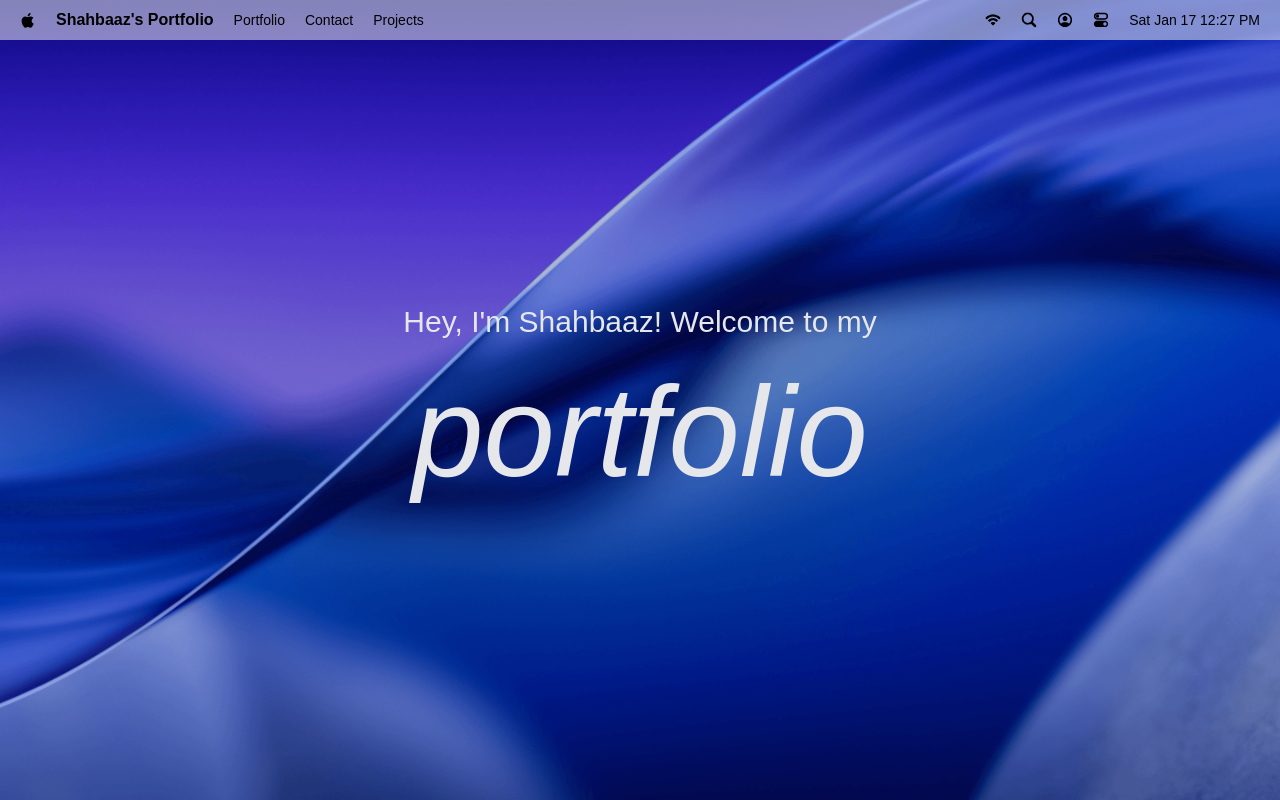
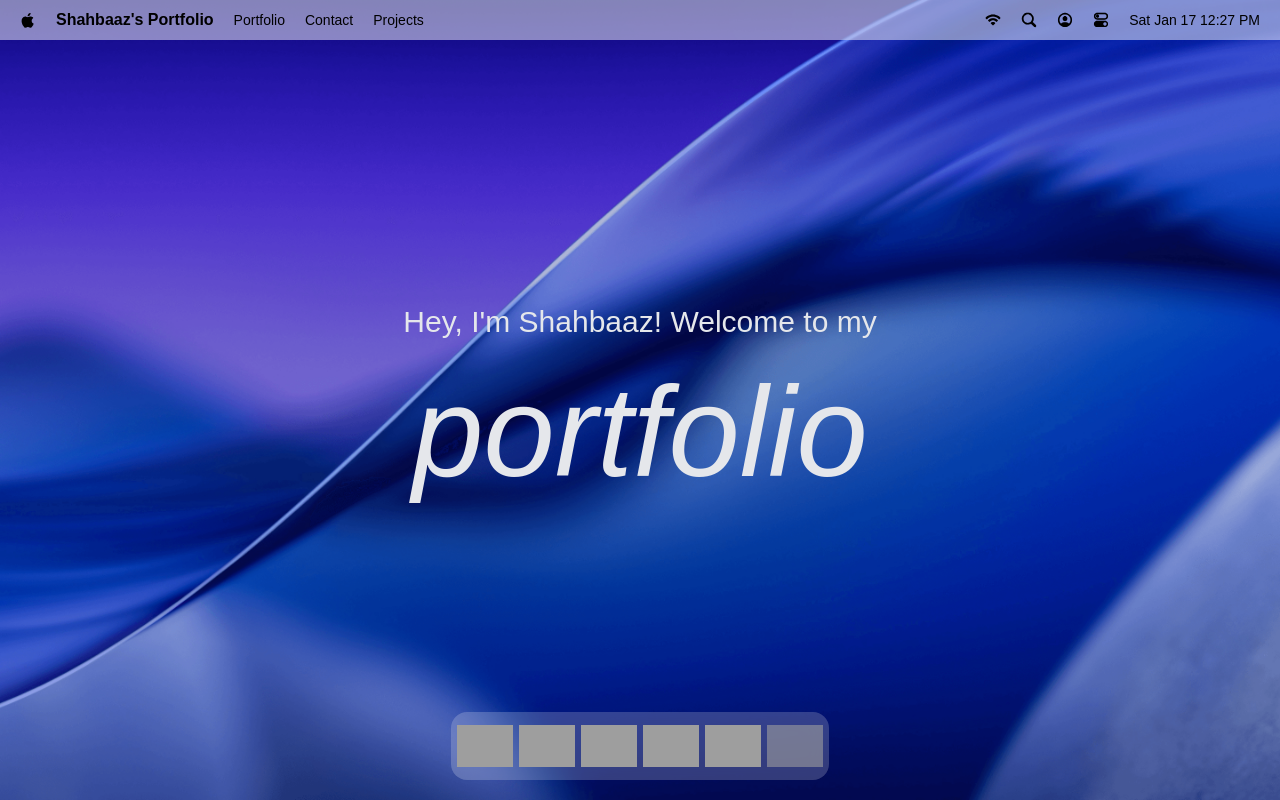
Before and after one commit to ShahbaazX786/personal-portfolio-v2, a Next.js app: page / in a window 1280 px wide. Built offline with nearby package versions, Linux system fonts and the light colour scheme; grey boxes are pictures that could not be loaded; a web font is replaced by a local one.

Commit message:
Added bottom dock in the homepage.

```diff
--- a/app/page.tsx
+++ b/app/page.tsx
@@ -1,3 +1,4 @@
+import BottomDock from "@/components/layout/BottomDock";
 import Navbar from "@/components/layout/Navbar";
 import Welcome from "@/components/Welcome";
 
@@ -7,6 +8,7 @@
       {/* <h1 className="flex-1 text-center bg-green-500">Bismillah</h1>; */}
       <Navbar />
       <Welcome />
+      <BottomDock />
     </>
   );
 }
--- /dev/null
+++ b/components/layout/BottomDock.tsx
@@ -0,0 +1,48 @@
+"use client";
+
+import { DockApps } from "@/lib/constants/constants";
+import Image from "next/image";
+import { useRef } from "react";
+
+import { Tooltip } from "react-tooltip";
+
+const BottomDock = () => {
+  const dockRef = useRef(null);
+
+  const toggleApp = (app) => {
+    console.log(app);
+  };
+
+  return (
+    <section id="dock">
+      <div ref={dockRef} className="dock-container">
+        {DockApps.map(({ id, name, icon, canOpen }) => (
+          <div key={id} className="relative flex justify-center">
+            <button
+              type="button"
+              className="dock-icon"
+              aria-label={name}
+              data-tooltip-id={"dock-tooltip"}
+              data-tooltip-content={name}
+              data-tooltip-delay-show={150}
+              disabled={!canOpen}
+              onClick={() => toggleApp({ id, canOpen })}
+            >
+              <Image
+                src={`/images/${icon}`}
+                width={100}
+                height={100}
+                alt={`name-button`}
+                loading="lazy"
+                className={canOpen ? "" : "opacity-60"}
+              />
+            </button>
+          </div>
+        ))}
+        <Tooltip id="dock-tooltip" place="top" className="tooltip" />
+      </div>
+    </section>
+  );
+};
+
+export default BottomDock;
```
